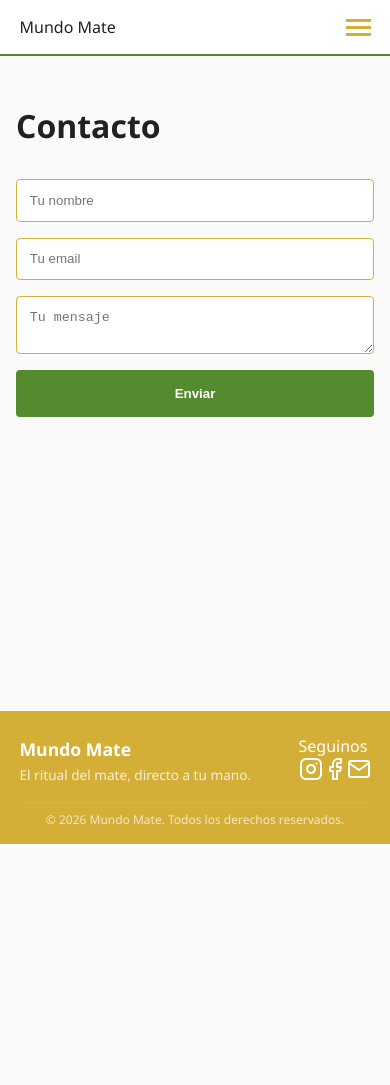
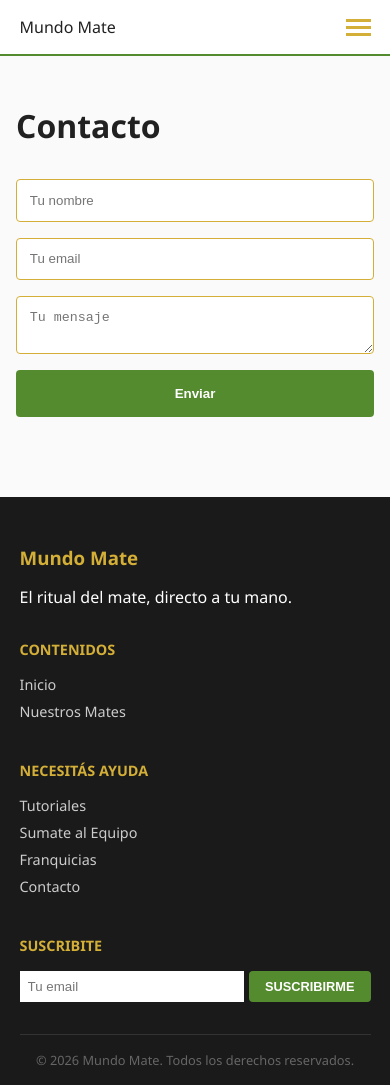
Before and after one commit to Edgarmontenegro123/trabajo-practico-01-frontend, a React (Vite) app: page /contacto in a window 390 px wide. Before the commit the page ends 844 px from the top, so only its background shows below. Built offline with nearby package versions, Linux system fonts and the light colour scheme.

Commit message:
✨ feat: restructure footer with newsletter and responsive grid layout

```diff
--- a/src/components/Footer.css
+++ b/src/components/Footer.css
@@ -1,31 +1,36 @@
 .footer {
-    background-color: var(--primary-color);
+    background-color: #1a1a1a; /* Un gris muy oscuro, más elegante */
     color: white;
-    padding: 1.5rem 5% 1rem;
-    margin-top: auto;
+    padding: 3rem 5% 1rem;
+    margin-top: 3rem;
 }
 
-.footer-content {
-    display: flex;
-    justify-content: space-between;
-    align-items: center;
-    margin-bottom: 1rem;
+.footer-grid {
+    display: grid;
+    grid-template-columns: repeat(auto-fit, minmax(200px, 1fr));
+    gap: 2rem;
+    margin-bottom: 2rem;
 }
 
-.footer-info h3 {
-    margin-bottom: 0.2rem;
-    font-size: 1.1rem;
-}
+.footer-col h3 { color: var(--primary-color); margin-bottom: 1rem; }
+.footer-col h4 { color: var(--primary-color); margin-bottom: 1rem; font-size: 0.9rem; }
+.footer-col a { display: block; color: #ccc; margin-bottom: 0.5rem; font-size: 0.9rem; }
+.footer-col a:hover { color: white; }
 
-.footer-info p {
-    font-size: 0.85rem;
-    opacity: 0.8;
+.newsletter { display: flex; gap: 5px; }
+.newsletter input { padding: 0.5rem; border: none; width: 100%; }
+.newsletter button {
+    background-color: var(--secondary-color);
+    color: white;
+    border: none;
+    padding: 0.5rem 1rem;
+    font-size: 0.8rem;
 }
 
 .footer-bottom {
     text-align: center;
-    font-size: 0.75rem;
-    border-top: 1px solid rgba(255,255,255,0.1);
-    padding-top: 0.5rem;
-    opacity: 0.7;
+    border-top: 1px solid #333;
+    padding-top: 1rem;
+    font-size: 0.8rem;
+    color: #666;
 }
--- a/src/components/Footer.tsx
+++ b/src/components/Footer.tsx
@@ -1,53 +1,38 @@
+import { Link } from 'react-router-dom'
 import './Footer.css'
 
 const Footer = () => {
     return (
         <footer className='footer'>
-            <div className='footer-content'>
-                <div className='footer-info'>
+            <div className='footer-grid'>
+                <div className='footer-col'>
                     <h3>Mundo Mate</h3>
                     <p>El ritual del mate, directo a tu mano.</p>
                 </div>
-                <div className='footer-social'>
-                    <p>Seguinos</p>
-                    <a href='#'>
-                        <svg width='24' height='24' viewBox='0 0 24 24' fill='none' stroke='currentColor'
-                             strokeWidth='2'
-                             strokeLinecap='round' strokeLinejoin='round'>
-                            <rect x='2' y='2' width='20' height='20' rx='5' ry='5'
-                            >
-                            </rect>
-                            <path d='M16 11.37A4 4 0 1 1 12.63 8 4 4 0 0 1 16 11.37z'>
-                            </path>
-                            <line x1='17.5' y1='6.5' x2='17.51' y2='6.5'>
-                            </line>
-                        </svg>
-                    </a>
-                    <a href='#'>
-                        <svg width='24' height='24' viewBox='0 0 24 24' fill='none' stroke='currentColor'
-                             strokeWidth='2'
-                             strokeLinecap='round' strokeLinejoin='round'>
-                            <path d='M18 2h-3a5 5 0 0 0-5 5v3H7v4h3v8h4v-8h3l1-4h-4V7a1 1 0 0 1 1-1h3z'
-                            >
-                            </path>
-                        </svg>
-                    </a>
-                    <a href='#'>
-                        <svg width='24' height='24' viewBox='0 0 24 24' fill='none' stroke='currentColor'
-                             strokeWidth='2'
-                             strokeLinecap='round' strokeLinejoin='round'
-                        >
-                            <path d='M4 4h16c1.1 0 2 .9 2 2v12c0 1.1-.9 2-2 2H4c-1.1 0-2-.9-2-2V6c0-1.1.9-2 2-2z'>
-                            </path>
-                            <polyline points='22,6 12,13 2,6'>
-                            </polyline>
-                        </svg>
-                    </a>
+
+                <div className='footer-col'>
+                    <h4>CONTENIDOS</h4>
+                    <Link to='/'>Inicio</Link>
+                    <Link to='/productos'>Nuestros Mates</Link>
+                </div>
+
+                <div className='footer-col'>
+                    <h4>NECESITÁS AYUDA</h4>
+                    <Link to='/tutoriales'>Tutoriales</Link>
+                    <Link to='/trabaja'>Sumate al Equipo</Link>
+                    <Link to='/franquicias'>Franquicias</Link>
+                    <Link to='/contacto'>Contacto</Link>
+                </div>
+
+                <div className='footer-col'>
+                    <h4>SUSCRIBITE</h4>
+                    <div className='newsletter'>
+                        <input type='email' placeholder='Tu email' />
+                        <button>SUSCRIBIRME</button>
+                    </div>
                 </div>
             </div>
-            <div className='footer-bottom'>
-                <p>&copy; {new Date().getFullYear()} Mundo Mate. Todos los derechos reservados.</p>
-            </div>
+            <div className='footer-bottom'>&copy; 2026 Mundo Mate. Todos los derechos reservados.</div>
         </footer>
     )
 }
```
